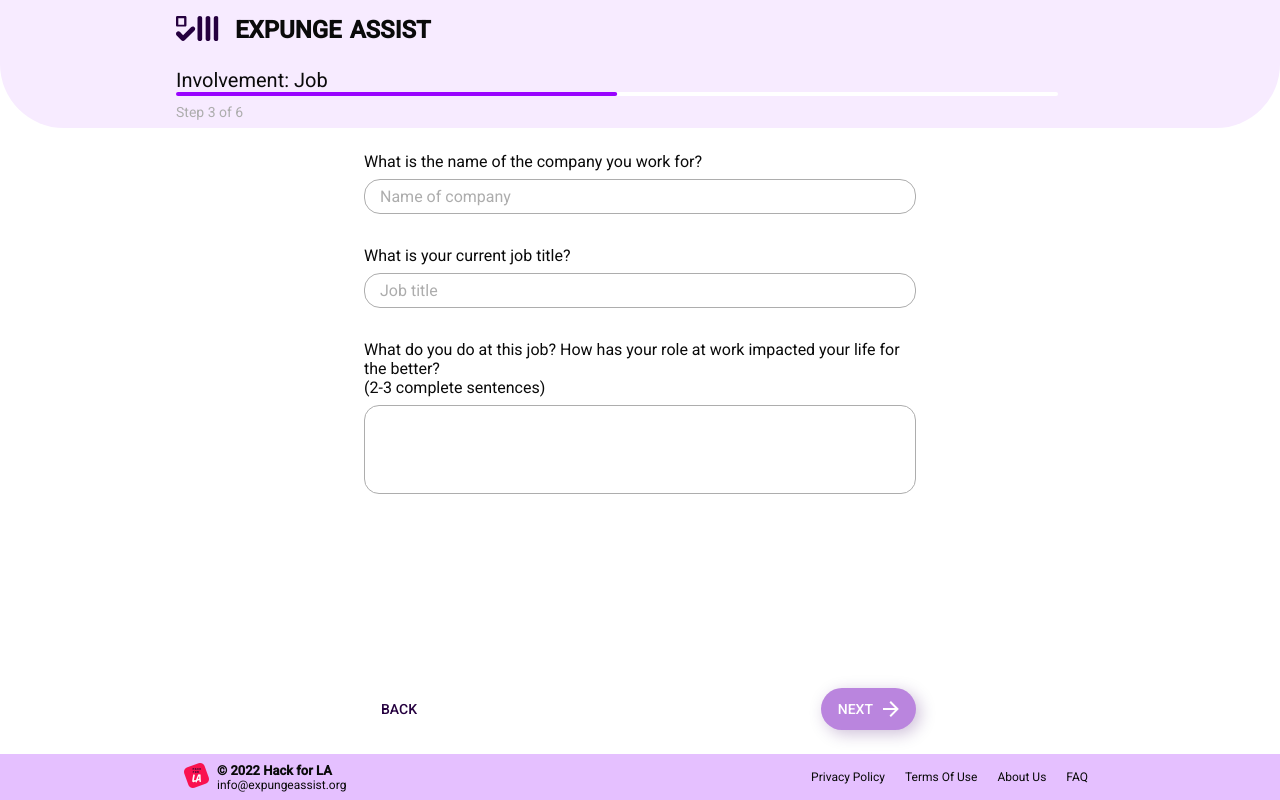
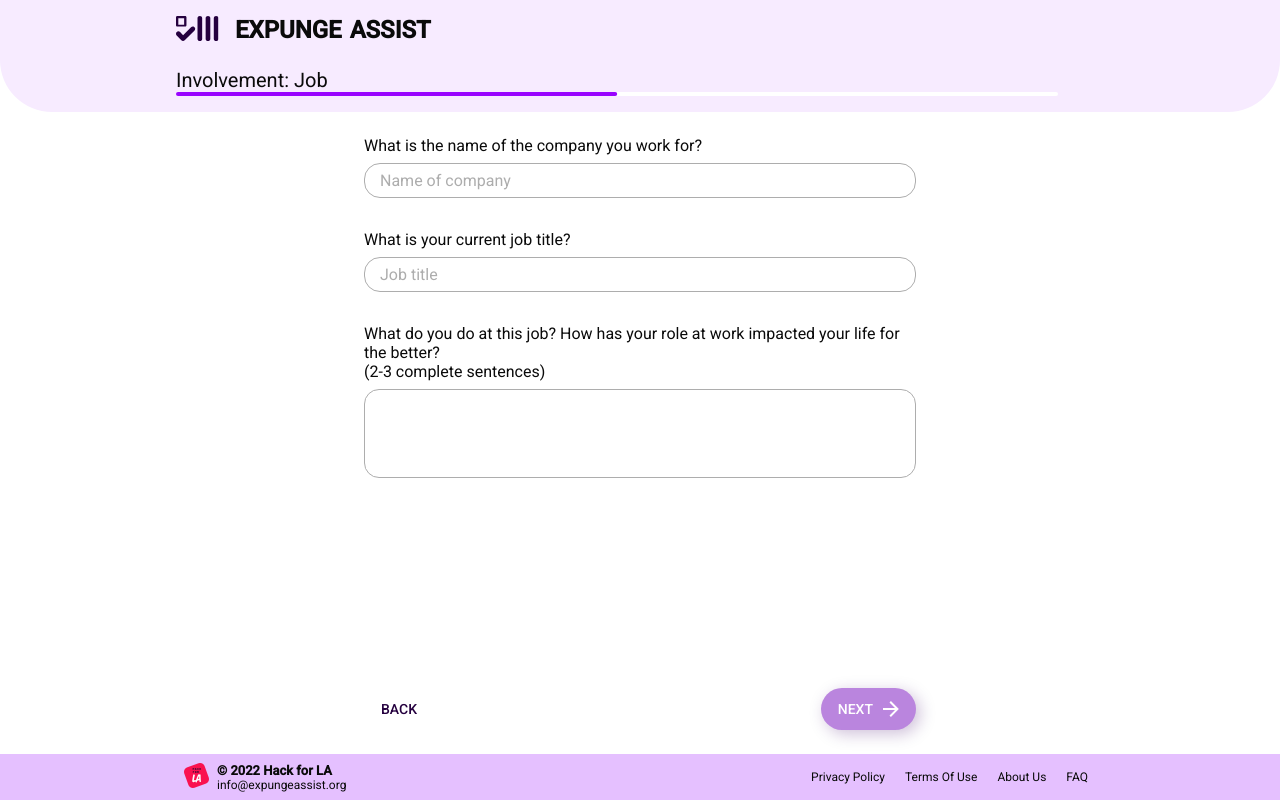
Before and after one commit to hackforla/expunge-assist, a React (Create React App) app in the folder products/statement-generator/: page /#/form/job in a window 1280 px wide. Built offline with nearby package versions, Linux system fonts and the light colour scheme.

Commit message:
remove "Step x of n" text from subheader

```diff
--- a/products/statement-generator/src/components/FormHeader.tsx
+++ b/products/statement-generator/src/components/FormHeader.tsx
@@ -16,6 +16,7 @@ const useStyles = makeStyles<Theme>(
       outerWrapper: {
         background: palette.primary.lighter,
         borderBottomRightRadius: '64px',
+        paddingBottom: spacing(1),
 
         [breakpoints.up(breakpoints.values.md)]: {
           borderBottomLeftRadius: '64px',
@@ -161,15 +162,6 @@ const FormHeader = () => {
         <h3>{formTitle}</h3>
 
         <ProgressBar percentage={percentageComplete} />
-
-        {stepNum < maxNum && (
-          <div className={classes.stepText}>
-            Step {stepNum} of {maxNum}
-          </div>
-        )}
-        {stepNum === maxNum && (
-          <div className={classes.stepText}>Completed</div>
-        )}
       </div>
     </div>
   );
```
